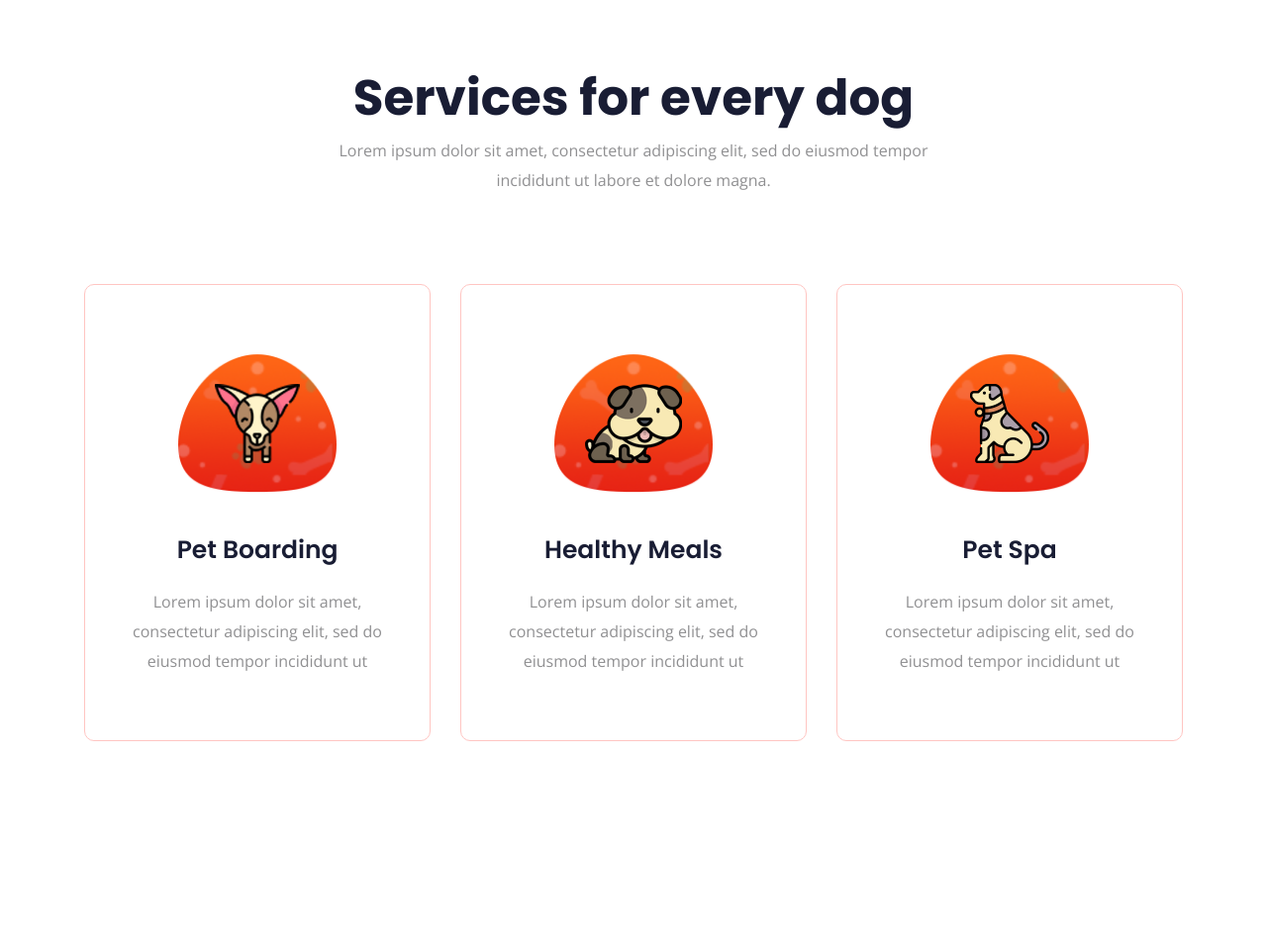
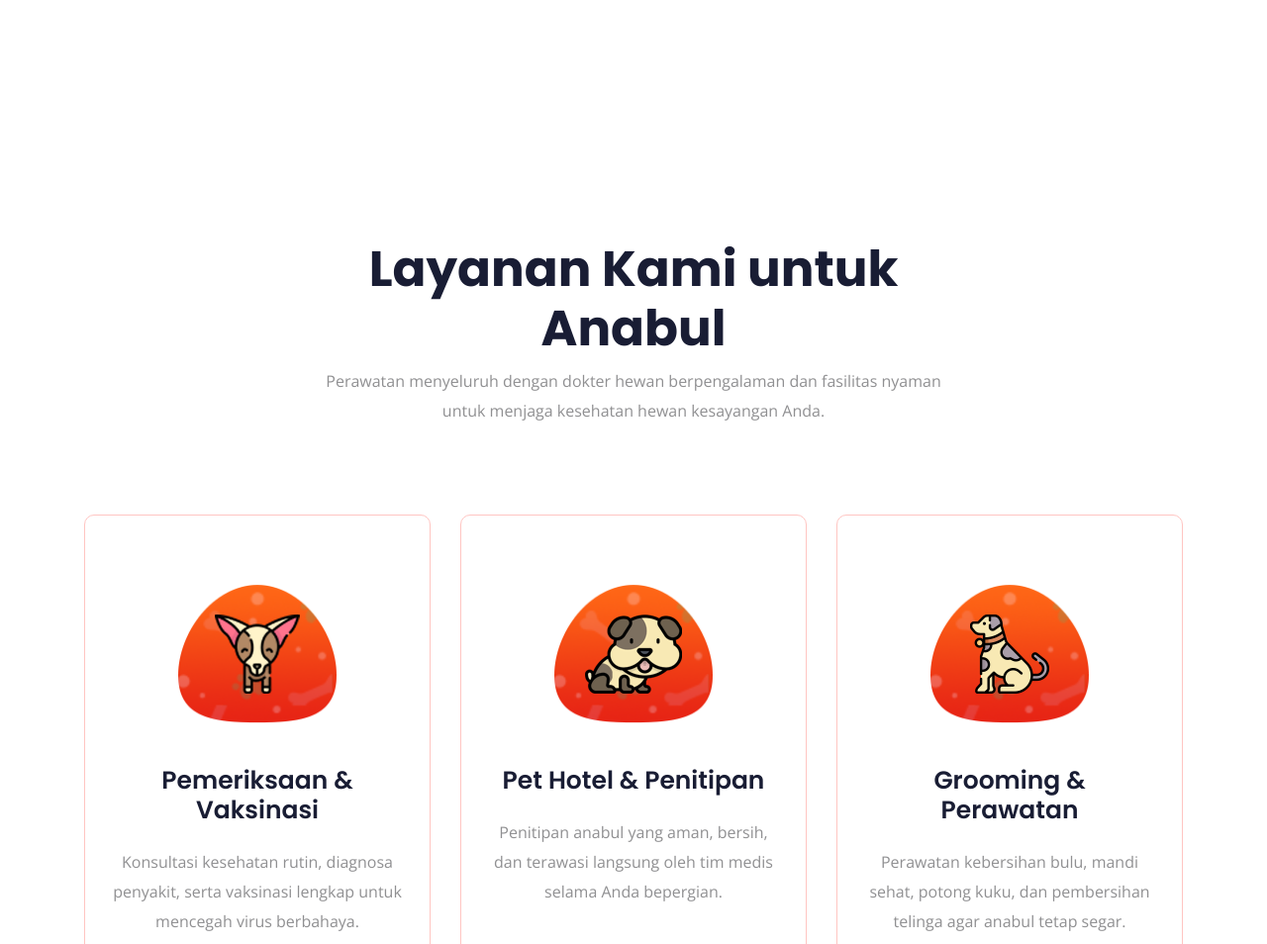
Before and after one commit to latifah25si/proyekframework-aii, a Laravel app: page /landing in a window 1280 px wide. Shown: the part 799-1753 px from the top of the page at 99% size. Run offline with Laravel 12, Linux system fonts and the light colour scheme.

Commit message:
update landing page KHV Vet: full-screen hero, header layout, dan layanan

```diff
--- a/resources/views/user/index.blade.php
+++ b/resources/views/user/index.blade.php
@@ -29,18 +29,17 @@
             <p class="browserupgrade">You are using an <strong>outdated</strong> browser. Please <a href="https://browsehappy.com/">upgrade your browser</a> to improve your experience and security.</p>
         <![endif]-->
 
-    <!-- Header Baru (Hijau Toska & Flexbox Sejajar) -->
-    <header style="background-color: #138477; padding: 14px 0;">
-        <div class="container">
-            <div style="display: flex; justify-content: space-between; align-items: center;">
+    <!-- Header Baru (Hijau Toska & Pojok Kiri-Kanan) -->
+    <header style="background-color: #138477; padding: 14px 0; width: 100%;">
+        <div style="width: 100%; padding: 0 30px; display: flex; justify-content: space-between; align-items: center;">
 
-                <!-- Logo Kiri -->
+            <!-- Logo Pojok Kiri -->
             <a href="{{ url('/') }}" style="display: flex; align-items: center; text-decoration: none;">
                 <img src="{{ asset('assets-user/img/logo-khv.png') }}" alt="KHV Vet" style="max-height: 45px;">
             </a>
 
-                <!-- Menu Kanan (Daftar & Masuk Sejajar) -->
-                <div style="display: flex; align-items: center; gap: 28px;">
+            <!-- Menu Pojok Kanan (Daftar & Masuk) -->
+            <div style="display: flex; align-items: center; gap: 25px;">
                 <a href="#" style="color: #ffffff; font-weight: 600; font-size: 15px; text-decoration: none;">
                     Daftar
                 </a>
@@ -50,35 +49,40 @@
             </div>
 
         </div>
-        </div>
     </header>
 
-    <!-- Hero Section Baru (Putih, Kucing di Kiri, Teks di Kanan) -->
-    <div class="hero_area" style="background-color: #ffffff; padding: 80px 0;">
+    <!-- Hero Section Bersih & Proporsional -->
+    <section
+        style="min-height: calc(100vh - 73px); display: flex; align-items: center; background-color: #ffffff; padding: 40px 0;">
         <div class="container">
             <div class="row align-items-center">
-                <!-- Gambar Kucing di Kiri -->
-                <div class="col-lg-5 col-md-6 text-center">
-                    <img src="{{ asset('assets-user/img/banner/cat.png') }}" alt="Anabul" class="img-fluid">
+
+                <!-- Kolom Kiri: Gambar Kucing -->
+                <div class="col-lg-6 col-md-6 text-center mb-4 mb-md-0">
+                    <img src="{{ asset('assets-user/img/banner/cat.png') }}" alt="Anabul"
+                        style="width: 100%; max-width: 480px; height: auto; object-fit: contain;">
                 </div>
-                <!-- Teks & Tombol di Kanan -->
-                <div class="col-lg-6 offset-lg-1 col-md-6">
-                    <div class="hero_text">
-                        <h3 style="color: #111827; font-size: 42px; font-weight: 800; line-height: 1.25; margin-bottom: 20px;">
+
+                <!-- Kolom Kanan: Teks & Tombol -->
+                <div class="col-lg-6 col-md-6" style="padding-left: 30px;">
+                    <h1
+                        style="font-weight: 800; font-size: 46px; line-height: 1.2; color: #0f172a; margin-bottom: 20px;">
                         Rumah Kedua yang Penuh Kasih untuk Anabul Kesayangan Anda.
-                        </h3>
-                        <p style="color: #6b7280; font-size: 16px; line-height: 1.7; margin-bottom: 30px;">
-                            Karena mereka bukan sekadar hewan peliharaan, tapi bagian dari keluarga. Kami di KHV siap menjaga senyum dan kesehatan mereka setiap hari.
+                    </h1>
+                    <p
+                        style="color: #64748b; font-size: 16px; line-height: 1.7; margin-bottom: 32px; max-width: 500px;">
+                        Karena mereka bukan sekadar hewan peliharaan, tapi bagian dari keluarga. Kami di KHV siap
+                        menjaga senyum dan kesehatan mereka setiap hari.
                     </p>
-                        <a href="#" style="background-color: #138477; color: #ffffff; padding: 14px 32px; border-radius: 30px; font-weight: 600; display: inline-block; text-decoration: none;">
-                            contact us &rarr;
+                    <a href="#"
+                        style="display: inline-block; background-color: #138477; color: #ffffff; padding: 14px 34px; border-radius: 50px; font-weight: 600; font-size: 15px; text-decoration: none; box-shadow: 0 4px 14px rgba(19, 132, 119, 0.25);">
+                        contact us →
                     </a>
                 </div>
+
             </div>
         </div>
-        </div>
-    </div>
-    <!-- Hero Section End -->
+    </section>
 
     <!-- service_area_start  -->
     <div class="service_area">
@@ -86,9 +90,10 @@
             <div class="row justify-content-center ">
                 <div class="col-lg-7 col-md-10">
                     <div class="section_title text-center mb-95">
-                        <h3>Services for every dog</h3>
-                        <p>Lorem ipsum dolor sit amet, consectetur adipiscing elit, sed do eiusmod tempor incididunt ut
-                            labore et dolore magna.</p>
+                        <h3>Layanan Kami untuk Anabul</h3>
+                        <p>Perawatan menyeluruh dengan dokter hewan berpengalaman dan fasilitas nyaman untuk
+                            menjaga
+                            kesehatan hewan kesayangan Anda.</p>
                     </div>
                 </div>
             </div>
@@ -101,9 +106,10 @@
                             </div>
                         </div>
                         <div class="service_content text-center">
-                            <h3>Pet Boarding</h3>
-                            <p>Lorem ipsum dolor sit amet, consectetur adipiscing elit, sed do eiusmod tempor incididunt
-                                ut</p>
+                            <h3>Pemeriksaan & Vaksinasi</h3>
+                            <p>Konsultasi kesehatan rutin, diagnosa penyakit, serta vaksinasi lengkap untuk
+                                mencegah
+                                virus berbahaya.</p>
                         </div>
                     </div>
                 </div>
@@ -115,9 +121,10 @@
                             </div>
                         </div>
                         <div class="service_content text-center">
-                            <h3>Healthy Meals</h3>
-                            <p>Lorem ipsum dolor sit amet, consectetur adipiscing elit, sed do eiusmod tempor incididunt
-                                ut</p>
+                            <h3>Pet Hotel & Penitipan</h3>
+                            <p>Penitipan anabul yang aman, bersih, dan terawasi langsung oleh tim medis
+                                selama Anda
+                                bepergian.</p>
                         </div>
                     </div>
                 </div>
@@ -129,9 +136,10 @@
                             </div>
                         </div>
                         <div class="service_content text-center">
-                            <h3>Pet Spa</h3>
-                            <p>Lorem ipsum dolor sit amet, consectetur adipiscing elit, sed do eiusmod tempor incididunt
-                                ut</p>
+                            <h3>Grooming & Perawatan</h3>
+                            <p>Perawatan kebersihan bulu, mandi sehat, potong kuku, dan pembersihan telinga
+                                agar anabul
+                                tetap segar.</p>
                         </div>
                     </div>
                 </div>
@@ -154,8 +162,10 @@
                         <div class="section_title">
                             <h3><span>We care your pet </span> <br>
                                 As you care</h3>
-                            <p>Lorem ipsum dolor sit , consectetur adipiscing elit, sed do <br> iusmod tempor incididunt
-                                ut labore et dolore magna aliqua. <br> Quis ipsum suspendisse ultrices gravida. Risus
+                            <p>Lorem ipsum dolor sit , consectetur adipiscing elit, sed do <br> iusmod
+                                tempor incididunt
+                                ut labore et dolore magna aliqua. <br> Quis ipsum suspendisse ultrices
+                                gravida. Risus
                                 commodo <br>
                                 viverra maecenas accumsan.</p>
                             <a href="#" class="boxed-btn3">About Us</a>
@@ -176,7 +186,8 @@
                         <div class="section_title">
                             <h3><span>We need your</span>
                                 help Adopt Us</h3>
-                            <p>Lorem ipsum dolor sit , consectetur adipiscing elit, sed do iusmod tempor incididunt ut
+                            <p>Lorem ipsum dolor sit , consectetur adipiscing elit, sed do iusmod tempor
+                                incididunt ut
                                 labore et dolore magna aliqua. Quis ipsum suspendisse ultrices.</p>
                             <a href="#" class="boxed-btn3">Contact Us</a>
                         </div>
@@ -232,8 +243,10 @@
                                 <div class="test_content">
                                     <h4>Jhon Walker</h4>
                                     <span>Head of web design</span>
-                                    <p>Lorem ipsum dolor sit amet, consectetur adipisicing elit, sed do eiusmod tempor
-                                        incididunt ut labore et dolore magna aliqua. Ut enim ad minim veniam, quis
+                                    <p>Lorem ipsum dolor sit amet, consectetur adipisicing elit, sed do
+                                        eiusmod tempor
+                                        incididunt ut labore et dolore magna aliqua. Ut enim ad minim
+                                        veniam, quis
                                         nostrud exerci.</p>
                                 </div>
                             </div>
@@ -246,8 +259,10 @@
                                 <div class="test_content">
                                     <h4>Jhon Walker</h4>
                                     <span>Head of web design</span>
-                                    <p>Lorem ipsum dolor sit amet, consectetur adipisicing elit, sed do eiusmod tempor
-                                        incididunt ut labore et dolore magna aliqua. Ut enim ad minim veniam, quis
+                                    <p>Lorem ipsum dolor sit amet, consectetur adipisicing elit, sed do
+                                        eiusmod tempor
+                                        incididunt ut labore et dolore magna aliqua. Ut enim ad minim
+                                        veniam, quis
                                         nostrud exerci.</p>
                                 </div>
                             </div>
@@ -260,8 +275,10 @@
                                 <div class="test_content">
                                     <h4>Jhon Walker</h4>
                                     <span>Head of web design</span>
-                                    <p>Lorem ipsum dolor sit amet, consectetur adipisicing elit, sed do eiusmod tempor
-                                        incididunt ut labore et dolore magna aliqua. Ut enim ad minim veniam, quis
+                                    <p>Lorem ipsum dolor sit amet, consectetur adipisicing elit, sed do
+                                        eiusmod tempor
+                                        incididunt ut labore et dolore magna aliqua. Ut enim ad minim
+                                        veniam, quis
                                         nostrud exerci.</p>
                                 </div>
                             </div>
@@ -280,7 +297,8 @@
                 <div class="col-lg-6 col-md-10">
                     <div class="section_title text-center mb-95">
                         <h3>Our Team</h3>
-                        <p>Lorem ipsum dolor sit amet, consectetur adipiscing elit, sed do eiusmod tempor incididunt ut
+                        <p>Lorem ipsum dolor sit amet, consectetur adipiscing elit, sed do eiusmod tempor
+                            incididunt ut
                             labore et dolore magna.</p>
                     </div>
                 </div>
@@ -337,7 +355,8 @@
                     <div class="contact_text text-center">
                         <div class="section_title text-center">
                             <h3>Why go with Anipat?</h3>
-                            <p>Because we know that even the best technology is only as good as the people behind it.
+                            <p>Because we know that even the best technology is only as good as the people
+                                behind it.
                                 24/7 tech support.</p>
                         </div>
                         <div class="contact_btn d-flex align-items-center justify-content-center">
```
Lines whose indentation alone changed are shown as unchanged.
